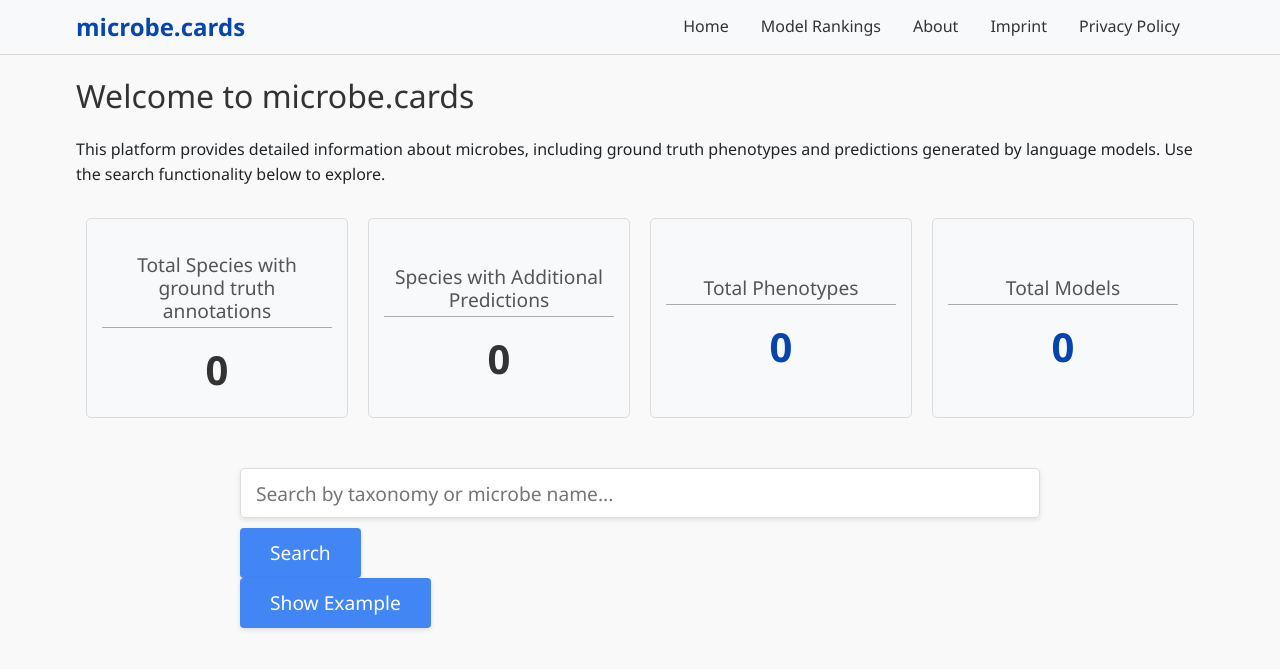
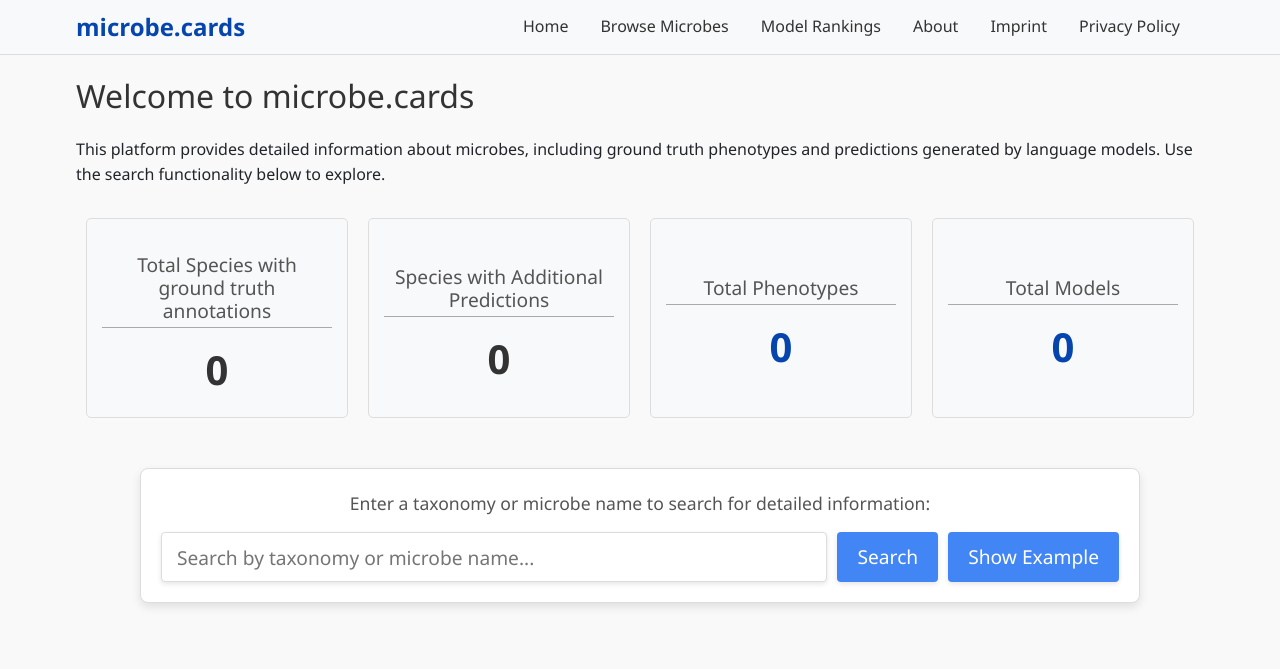
Before and after one commit to GenomeNet/microbe.cards, a Django app: page / in a window 1280 px wide. Shown: the top 669 px of the page. Run offline with Django 3.2, Linux system fonts and the light colour scheme; data that the repository does not hold is empty; some libraries are stand-ins or nearby versions.

Commit message:
final changes

```diff
--- a/jsonl_viewer/templates/jsonl_viewer/base.html
+++ b/jsonl_viewer/templates/jsonl_viewer/base.html
@@ -10,7 +10,131 @@
     <!-- DataTables CSS -->
     <link rel="stylesheet" href="https://cdn.datatables.net/1.10.24/css/jquery.dataTables.min.css">
     <!-- Chart.js CSS (optional if any specific styles needed) -->
-    {% block extra_head %}{% endblock %}
+    {% block extra_head %}
+    <!-- jQuery UI CSS (if needed globally) -->
+    <link href="https://code.jquery.com/ui/1.13.2/themes/base/jquery-ui.css" rel="stylesheet">
+
+    <style>
+        /* Phenotype Colors */
+        .phenotype-available {
+            background-color: #d4edda; /* Light green */
+        }
+        .phenotype-missing {
+            background-color: #f8d7da; /* Light red */
+        }
+        .phenotype-predicted {
+            background-color: #d0e7ff; /* Light blue */
+        }
+        .phenotype-both {
+            background-color: #c3e6cb; /* Greenish */
+        }
+        .phenotype-high-quality {
+            background-color: #c3e6cb; /* Greenish */
+            color: #155724; /* Dark green text */
+            padding: 5px 10px;
+            border-radius: 4px;
+            font-weight: bold;
+        }
+        .phenotype-generated {
+            background-color: #d0e7ff; /* Light blue */
+            color: #155724; /* Dark green text */
+            padding: 5px 10px;
+            border-radius: 4px;
+            font-weight: bold;
+        }
+
+        /* Existing Styles (Dashboard, Tables, etc.) */
+        .dashboard {
+            display: flex;
+            flex-wrap: wrap;
+            justify-content: space-around;
+            margin: 20px 0;
+        }
+        .dashboard-box {
+            background-color: #f8f9fa;
+            border: 1px solid #ddd;
+            border-radius: 5px;
+            padding: 15px;
+            margin: 10px;
+            flex: 1 1 200px;
+            text-align: center;
+            display: flex;
+            flex-direction: column;
+            justify-content: center;
+        }
+        .dashboard-box h2 {
+            font-size: 1.2em;
+            margin-bottom: 10px;
+            color: #555;
+        }
+        .dashboard-box p {
+            font-size: 2.5em;
+            font-weight: bold;
+            margin: 0;
+            color: #333;
+        }
+        .search-container {
+            margin: 40px auto;
+            max-width: 800px;
+            width: 90%;
+        }
+        .search-container form {
+            display: flex;
+            flex-direction: column;
+            width: 100%;
+        }
+        .search-input-wrapper {
+            flex-grow: 1;
+            margin-bottom: 10px;
+            box-shadow: 0 2px 5px rgba(0, 0, 0, 0.1);
+            border-radius: 4px;
+            overflow: hidden;
+        }
+        .search-input {
+            width: 100%;
+            height: 50px;
+            font-size: 1.2em;
+            padding: 10px 15px;
+            border: 1px solid #ddd;
+            border-radius: 4px;
+        }
+        .search-button {
+            height: 50px;
+            padding: 0 30px;
+            font-size: 1.2em;
+            background-color: #4285F4;
+            color: white;
+            border: none;
+            border-radius: 4px;
+            cursor: pointer;
+            transition: background-color 0.3s ease;
+            box-shadow: 0 2px 5px rgba(0, 0, 0, 0.1);
+            align-self: flex-start;
+        }
+        .search-button:hover {
+            background-color: #3367D6;
+        }
+        .results-table {
+            width: 100%;
+            margin-top: 20px;
+            border-collapse: collapse;
+            table-layout: fixed;
+        }
+        .results-table th, .results-table td {
+            border: 1px solid #ddd;
+            padding: 8px;
+            vertical-align: top;
+        }
+        .results-table th {
+            background-color: #f2f2f2;
+            text-decoration: none;
+            color: inherit;
+            cursor: default;
+        }
+        /* Additional Styles... (phenotype-table, loading-overlay, etc.) */
+        /* ... (Include all other necessary styles from index.html) */
+    </style>
+    {% endblock %}
 </head>
 <body>
     <header class="navbar">
@@ -20,10 +144,12 @@
             </div>
             <ul class="nav-links">
                 <li><a href="{% url 'index' %}">Home</a></li>
+                <li><a href="{% url 'browse_microbes' %}">Browse Microbes</a></li>
                 <li><a href="{% url 'model_ranking' %}">Model Rankings</a></li>
                 <li><a href="{% url 'about' %}">About</a></li>
                 <li><a href="{% url 'imprint' %}">Imprint</a></li>
-                <li><a href="{% url 'dataprotection' %}">Privacy Policy</a></li> <!-- Add this line -->
+                <li><a href="{% url 'dataprotection' %}">Privacy Policy</a></li>
+
             </ul>
         </div> <!-- End of container -->
     </header>
--- a/jsonl_viewer/templates/jsonl_viewer/index.html
+++ b/jsonl_viewer/templates/jsonl_viewer/index.html
@@ -61,34 +61,48 @@
         margin: 0;
         color: #333;
     }
-    .search-container {
+    .search-box-container {
+        background-color: #ffffff;
+        border: 1px solid #ddd;
+        border-radius: 8px;
+        padding: 20px;
+        box-shadow: 0 4px 10px rgba(0, 0, 0, 0.1);
+        max-width: 1000px;
         margin: 40px auto;
-        max-width: 800px;
-        width: 90%;
+        animation: fadeIn 0.5s ease-in-out;
     }
-    .search-container form {
+
+    @keyframes fadeIn {
+        from { opacity: 0; transform: translateY(-10px); }
+        to { opacity: 1; transform: translateY(0); }
+    }
+
+    .search-description {
+        margin-bottom: 15px;
+        font-size: 1.1em;
+        color: #555;
+        text-align: center;
+    }
+
+    .search-form {
         display: flex;
-        flex-direction: column;
         width: 100%;
+        gap: 10px;
     }
-    .search-input-wrapper {
-        flex-grow: 1;
-        margin-bottom: 10px;
-        box-shadow: 0 2px 5px rgba(0, 0, 0, 0.1);
-        border-radius: 4px;
-        overflow: hidden;
-    }
+
     .search-input {
-        width: 100%;
+        flex: 1;
         height: 50px;
         font-size: 1.2em;
         padding: 10px 15px;
         border: 1px solid #ddd;
         border-radius: 4px;
+        box-shadow: 0 2px 5px rgba(0, 0, 0, 0.1);
     }
+
     .search-button {
         height: 50px;
-        padding: 0 30px;
+        padding: 0 20px;
         font-size: 1.2em;
         background-color: #4285F4;
         color: white;
@@ -97,11 +111,26 @@
         cursor: pointer;
         transition: background-color 0.3s ease;
         box-shadow: 0 2px 5px rgba(0, 0, 0, 0.1);
-        align-self: flex-start;
+        display: flex;
+        align-items: center;
+        justify-content: center;
     }
+
     .search-button:hover {
         background-color: #3367D6;
     }
+
+    /* Responsive Adjustments */
+    @media (max-width: 768px) {
+        .search-form {
+            flex-direction: column;
+        }
+
+        .search-button {
+            width: 100%;
+        }
+    }
+
     .results-table {
         width: 100%;
         margin-top: 20px;
@@ -294,81 +323,29 @@
     </div>
 </div>
 
-<!-- Microbe of the Day Section -->
-{% if microbe_of_the_day %}
-    <!-- Title spanning the full width -->
-
-    <div class="microbe-of-the-day">
-        <h2 class="microbe-of-the-day-title">Microbe of the Day: <i>{{ microbe_of_the_day.binomial_name }}</i></h2>
-
-        <!-- Left Column: Description -->
-        <div class="left-column">
-            <div class="microbe-card">
-                <!-- Description Section -->
-                <div class="description">
-                    {{ microbe_of_the_day.description|markdownify }}
-                </div>
-                <p><a href="{% url 'microbe_detail' microbe_of_the_day.id %}" class="view-details-button">View Card</a></p>
-            </div>
-        </div>
-
-        <!-- Right Column: Phenotype Status Overview -->
-        <div class="right-column">
-            <b>Annotation types:</b>
-            <table class="phenotype-overview-table">
-                <thead>
-                    <tr>
-                        <th>Phenotype</th>
-                        <th>Status</th>
-                    </tr>
-                </thead>
-                <tbody>
-                    {% for phenotype in microbe_of_the_day.phenotypes_available %}
-                        {% if phenotype.definition.name != "Member of WA subset" %}
-                            <tr>
-                                <td>{{ phenotype.definition.name|truncatechars:25 }}</td>
-                                <td>
-                                    {% if phenotype.has_gt and phenotype.has_prediction %}
-                                        <span class="phenotype-high-quality">Literature-based</span>
-                                    {% elif phenotype.has_gt %}
-                                        <span class="phenotype-available">Available</span>
-                                    {% elif phenotype.has_prediction %}
-                                        <span class="phenotype-generated">LLM-based</span>
-                                    {% else %}
-                                        <span class="phenotype-missing">Missing</span>
-                                    {% endif %}
-                                </td>
-                            </tr>
-                        {% endif %}
-                    {% endfor %}
-                </tbody>
-            </table>
-        </div>
+<!-- Updated Search Box Section: Moved Above Microbe of the Day -->
+<div class="search-box-container">
+    <div class="search-description">
+        Enter a taxonomy or microbe name to search for detailed information:
     </div>
-{% endif %}
-
-<div class="search-container">
-    <form method="post" id="search-form">
+    <form method="post" id="search-form" class="search-form">
         {% csrf_token %}
-        <div class="search-input-wrapper">
-            <input type="text" id="search-input" name="search_term" class="search-input" placeholder="Search by taxonomy or microbe name..." value="{{ request.POST.search_term }}">
-        </div>
+        <input type="text" id="search-input" name="search_term" class="search-input" placeholder="Search by taxonomy or microbe name..." value="{{ request.POST.search_term }}">
         <!-- Hidden inputs to preserve state -->
         <input type="hidden" name="selected_phenotype" value="{{ request.POST.selected_phenotype }}">
         <input type="hidden" name="selected_value" value="{{ request.POST.selected_value }}">
         <input type="hidden" name="include_no_predictions" value="{{ include_no_predictions }}">
-        <button type="submit" class="search-button">Search</button>
-        <!-- New "Show example" button -->
-        <button type="button" class="search-button" id="show-example-button">Show Example</button>
+        <button type="submit" class="search-button">
+            <i class="fas fa-search"></i> Search
+        </button>
+        <button type="button" class="search-button" id="show-example-button">
+            <i class="fas fa-lightbulb"></i> Show Example
+        </button>
     </form>
 </div>
 
-<div class="loading-overlay" id="loading-overlay">
-    <div class="spinner"></div>
-</div>
 
 {% if search_results %}
-
     <h2 class="mt-4">Search Results</h2>
     <table class="results-table">
         <thead>
@@ -434,6 +411,62 @@
         </form>
     </div>
 {% endif %}
+
+<!-- Microbe of the Day Section -->
+{% if microbe_of_the_day %}
+    <div class="microbe-of-the-day">
+        <h2 class="microbe-of-the-day-title">Microbe of the Day: <i>{{ microbe_of_the_day.binomial_name }}</i></h2>
+
+        <!-- Left Column: Description -->
+        <div class="left-column">
+            <div class="microbe-card">
+                <!-- Description Section -->
+                <div class="description">
+                    {{ microbe_of_the_day.description|markdownify }}
+                </div>
+                <p><a href="{% url 'microbe_detail' microbe_of_the_day.id %}" class="view-details-button">View Card</a></p>
+            </div>
+        </div>
+
+        <!-- Right Column: Phenotype Status Overview -->
+        <div class="right-column">
+            <b>Annotation types:</b>
+            <table class="phenotype-overview-table">
+                <thead>
+                    <tr>
+                        <th>Phenotype</th>
+                        <th>Status</th>
+                    </tr>
+                </thead>
+                <tbody>
+                    {% for phenotype in microbe_of_the_day.phenotypes_available %}
+                        {% if phenotype.definition.name != "Member of WA subset" %}
+                            <tr>
+                                <td>{{ phenotype.definition.name|truncatechars:25 }}</td>
+                                <td>
+                                    {% if phenotype.has_gt and phenotype.has_prediction %}
+                                        <span class="phenotype-high-quality">Literature-based</span>
+                                    {% elif phenotype.has_gt %}
+                                        <span class="phenotype-available">Available</span>
+                                    {% elif phenotype.has_prediction %}
+                                        <span class="phenotype-generated">LLM-based</span>
+                                    {% else %}
+                                        <span class="phenotype-missing">Missing</span>
+                                    {% endif %}
+                                </td>
+                            </tr>
+                        {% endif %}
+                    {% endfor %}
+                </tbody>
+            </table>
+        </div>
+    </div>
+{% endif %}
+
+<div class="loading-overlay" id="loading-overlay">
+    <div class="spinner"></div>
+</div>
+
 {% endblock %}
 
 {% block extra_scripts %}
@@ -467,7 +500,7 @@
             $('#loading-overlay').show();
         });
 
-        // Handle "Show example" button click
+        // Handle "Show Example" button click
         $('#show-example-button').on('click', function() {
             $('#search-input').val('Escherichia');
             $('#search-form').submit();
--- a/jsonl_viewer/urls.py
+++ b/jsonl_viewer/urls.py
@@ -12,4 +12,5 @@ urlpatterns = [
     path('phenotype-autocomplete/', views.phenotype_autocomplete, name='phenotype_autocomplete'),
     path('model/<path:model_name>/', views.model_detail, name='model_detail'),
     path('dataprotection/', views.dataprotection, name='dataprotection'),
+    path('browse/', views.browse_microbes, name='browse_microbes'),  # Add this line
 ]
--- a/jsonl_viewer/views.py
+++ b/jsonl_viewer/views.py
@@ -455,3 +455,89 @@ def search(request):
         'phenotype_definitions': phenotype_definitions_json,
     }
     return render(request, 'jsonl_viewer/search.html', context)
+
+
+def browse_microbes(request):
+    # Aggregate statistics
+    total_species_with_ground_truth = Microbe.objects.filter(
+        phenotype__value__isnull=False
+    ).distinct().count()
+    total_species_with_predictions = Microbe.objects.filter(
+        predictions__isnull=False
+    ).distinct().count()
+    total_phenotypes = PhenotypeDefinition.objects.count()
+    total_models = Prediction.objects.values('model').distinct().count()
+
+    # Initialize the microbes queryset
+    microbes_list = Microbe.objects.all()
+
+    # Pagination
+    paginator = Paginator(microbes_list, 20)  # Show 20 microbes per page
+    page_number = request.GET.get('page')
+    page_obj = paginator.get_page(page_number)
+
+    # Get the IDs of the microbes on the current page
+    microbe_ids = [microbe.id for microbe in page_obj.object_list]
+
+    # Now get a QuerySet of these microbes with prefetch_related
+    microbes = Microbe.objects.filter(id__in=microbe_ids).prefetch_related(
+        Prefetch(
+            'phenotype_set',
+            queryset=Phenotype.objects.exclude(value__in=[None, '', 'N/A']).select_related('definition')
+        ),
+        Prefetch(
+            'predictions__predicted_phenotypes',
+            queryset=PredictedPhenotype.objects.exclude(value__in=[None, '', 'N/A']).select_related('definition')
+        ),
+        Prefetch('descriptions')  # Prefetch MicrobeDescription
+    )
+
+    phenotype_definitions = list(PhenotypeDefinition.objects.all())
+
+    # Build a dict of microbes by id for easy access
+    microbe_dict = {microbe.id: microbe for microbe in microbes}
+
+    # Process each microbe and add required attributes
+    for microbe in microbes:
+        # Ground truth phenotypes
+        gt_phenotypes = {p.definition.id: p for p in microbe.phenotype_set.all()}
+        microbe.ground_truth_count = len(gt_phenotypes)
+
+        # Predicted phenotypes
+        predicted_phenotypes = {}
+        for prediction in microbe.predictions.all():
+            for pp in prediction.predicted_phenotypes.all():
+                predicted_phenotypes[pp.definition.id] = pp
+
+        microbe.additional_predictions_count = len(set(predicted_phenotypes.keys()) - set(gt_phenotypes.keys()))
+
+        # Phenotypes availability
+        phenotypes_available = []
+        for pd in phenotype_definitions:
+            if pd.name == "Member of WA subset":
+                continue  # Skip this phenotype as per your logic
+            has_gt = pd.id in gt_phenotypes
+            has_prediction = pd.id in predicted_phenotypes
+            phenotypes_available.append({
+                'definition': pd,
+                'has_gt': has_gt,
+                'has_prediction': has_prediction,
+            })
+        microbe.phenotypes_available = phenotypes_available
+
+    # Ensure the microbes are in the same order as in the page_obj
+    processed_microbes = [microbe_dict[microbe_id] for microbe_id in microbe_ids]
+
+    # Replace page_obj.object_list with the processed microbes
+    page_obj.object_list = processed_microbes
+
+    context = {
+        'page_obj': page_obj,
+        'phenotype_definitions': phenotype_definitions,
+        'total_species_with_ground_truth': total_species_with_ground_truth,
+        'total_species_with_predictions': total_species_with_predictions,
+        'total_phenotypes': total_phenotypes,
+        'total_models': total_models,
+    }
+
+    return render(request, 'jsonl_viewer/browse.html', context)
```
Also changed, not shown: jsonl_viewer/templates/jsonl_viewer/browse.html (added, +74 -0 lines).
